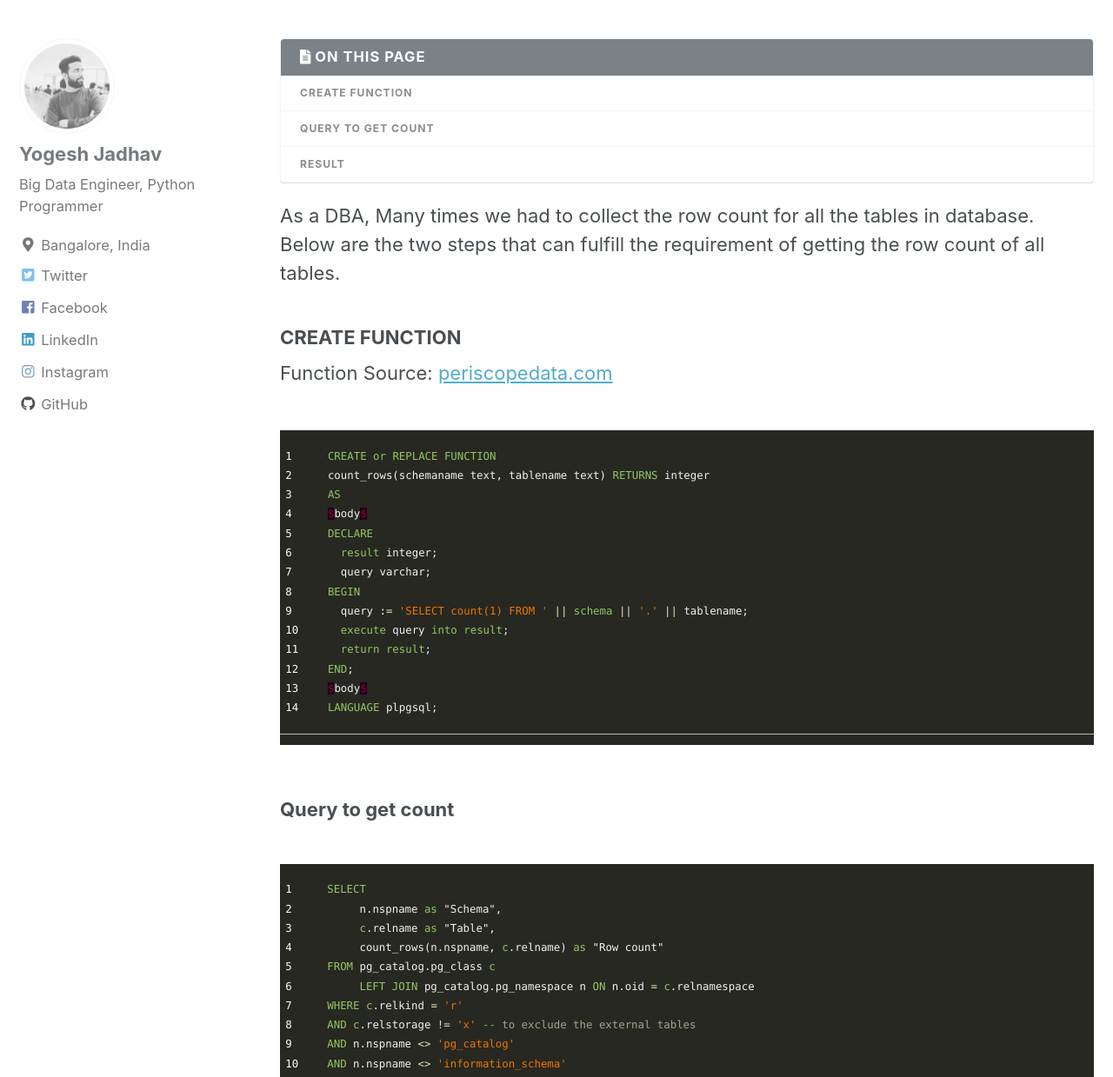
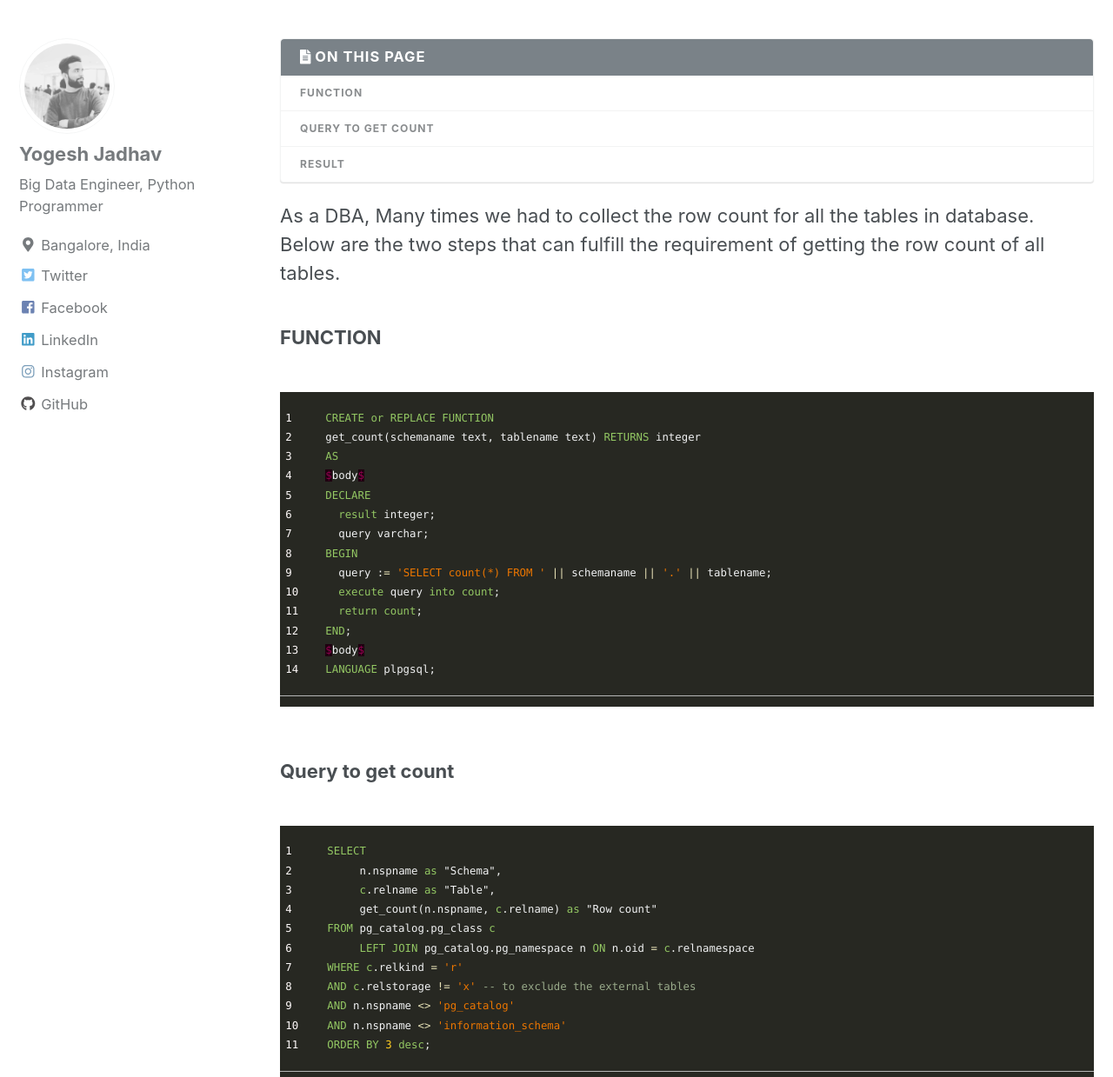
Before and after one commit to pgyogesh/blog, a Jekyll site: the page built from _posts/2018-06-20-row-count.md, in a window 1280 px wide and 1400 px high, scrolled down 339 px. Shown: the part 161-1400 px from the top of the window at 87% size. Built offline with Jekyll 4.4.1, drawn with Linux system fonts in a browser that asks for light colours; nearby versions of some CDN libraries; comment, search, counter and statistics services are not loaded; a style sheet for code colours, icons or effects is not loaded.

Commit message:
Update 2018-06-20-row-count.md

```diff
--- a/_posts/2018-06-20-row-count.md
+++ b/_posts/2018-06-20-row-count.md
@@ -14,20 +14,19 @@
 
 As a DBA, Many times we had to collect the row count for all the tables in database. Below are the two steps that can fulfill the requirement of getting the row count of all tables.
 
-### CREATE FUNCTION
-Function Source: [periscopedata.com](https://www.periscopedata.com/blog/exact-row-counts-for-every-database-table){:target="_blank"}
+### FUNCTION
 {% highlight SQL linenos %}
 CREATE or REPLACE FUNCTION
-count_rows(schemaname text, tablename text) RETURNS integer
+get_count(schemaname text, tablename text) RETURNS integer
 AS
 $body$
 DECLARE
   result integer;
   query varchar;
 BEGIN
-  query := 'SELECT count(1) FROM ' || schema || '.' || tablename;
-  execute query into result;
-  return result;
+  query := 'SELECT count(*) FROM ' || schemaname || '.' || tablename;
+  execute query into count;
+  return count;
 END;
 $body$
 LANGUAGE plpgsql;
@@ -40,7 +39,7 @@
 SELECT
      n.nspname as "Schema",
      c.relname as "Table",
-     count_rows(n.nspname, c.relname) as "Row count"
+     get_count(n.nspname, c.relname) as "Row count"
 FROM pg_catalog.pg_class c
      LEFT JOIN pg_catalog.pg_namespace n ON n.oid = c.relnamespace
 WHERE c.relkind = 'r'
```
